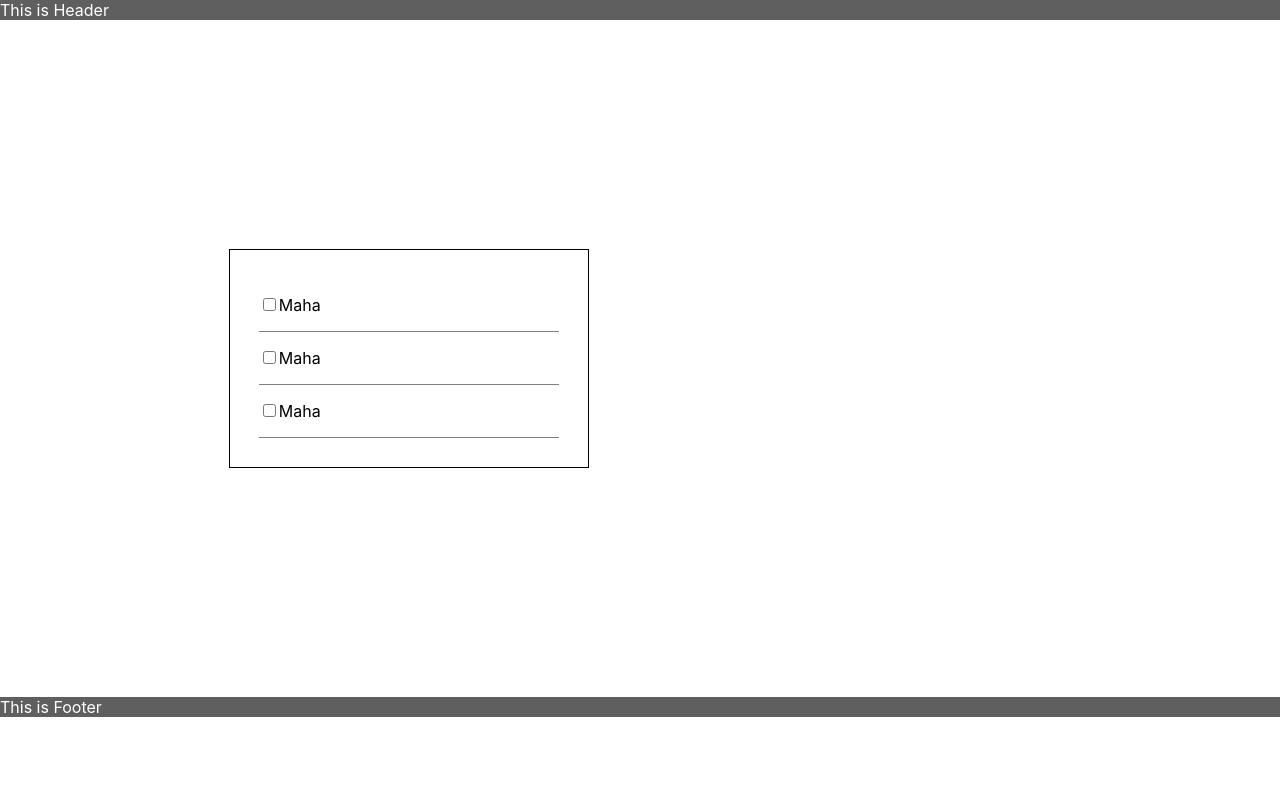
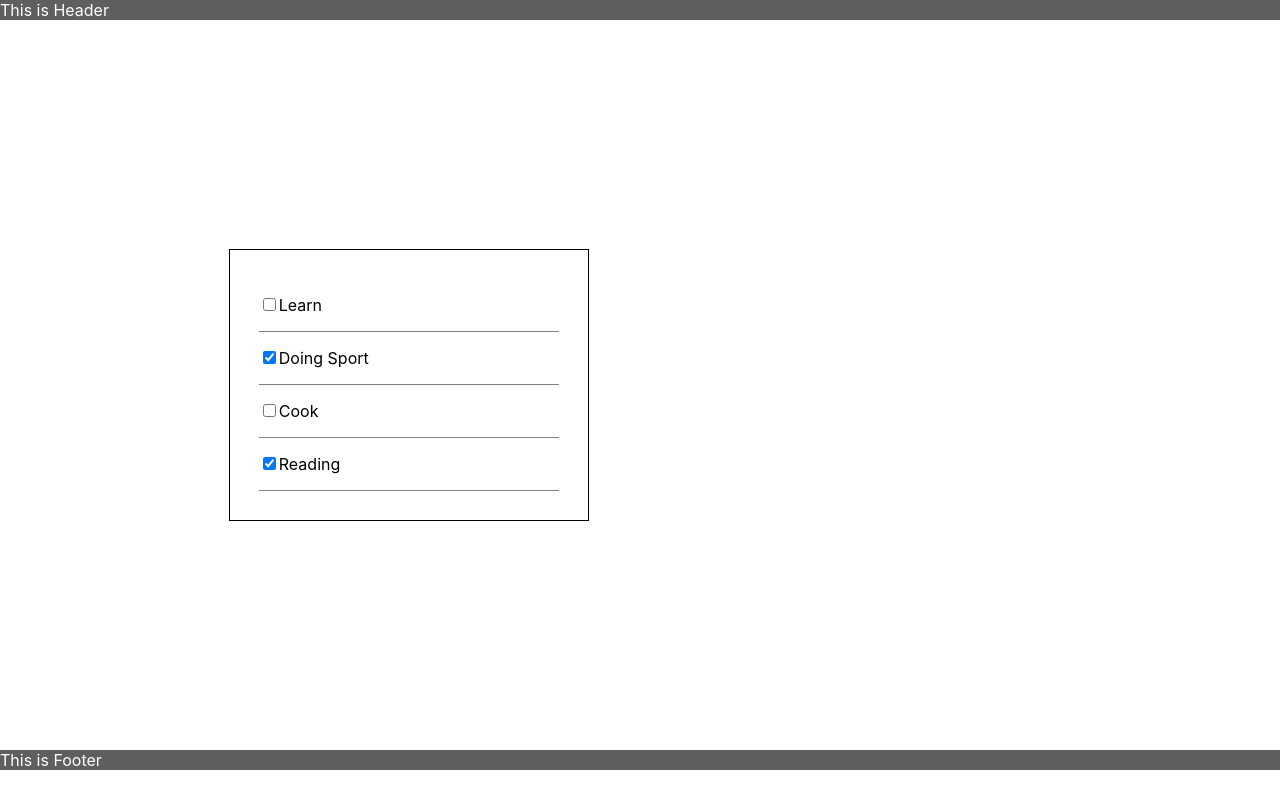
Before and after one commit to Maha-Alabsi/ToDo-list-project-using-Reactjs, a React (Create React App) app: page / in a window 1280 px wide. Built offline with nearby package versions, Linux system fonts and the light colour scheme.

Commit message:
dealing with props & mapping components

```diff
--- a/src/components/App.js
+++ b/src/components/App.js
@@ -1,32 +1,24 @@
 import React from 'react';
 import Header from './Header';
+import todosData from './todoData';
 import ToDoItem from './ToDoItem';
 import Footer from './Footer';
 import './../css/App.css';
 
 
 function App() {
-  const child = "Merna";
-  const styleP={
-    color:'white',
-    backgroundColor:'red'
-  }
-  // const x="";
-  // if(x){
-  //    styleP.color="yellow"
-  // }else{
-  //    styleP.color="blue"
-  // }
-
-  // <p style={{backgroundColor:'blue'}}>Maha</p>
+  //To make adding items more Dynamic
+  const toDoRender = todosData.map((item)=>{
+    return(
+    <ToDoItem key={item.id} text={item.text} status={item.completed}/>
+    );
+  });
 
   return (
     <div>
       <Header />
     <div className="ToDoList">
-      <ToDoItem />
-      <ToDoItem />
-      <ToDoItem />
+         {toDoRender}
     </div>
     <Footer />
     </div>
--- a/src/components/ToDoItem.js
+++ b/src/components/ToDoItem.js
@@ -1,10 +1,10 @@
 import React from 'react';
 import './../css/App.css'
-function ToDoItem(){
+function ToDoItem(props){
     return(
         <div className="check-item">
-        <input type="checkbox"/>
-            <p>Maha</p>
+        <input type="checkbox" checked={props.status}/>
+        <p>{props.text}</p>
         </div>
     );
 }
--- /dev/null
+++ b/src/components/todoData.js
@@ -0,0 +1,24 @@
+const todosData =[
+    {
+        id: 1,
+        text: "Learn",
+        completed: false
+    },
+    {
+        id: 2,
+        text: "Doing Sport",
+        completed: true
+    },
+    {
+        id: 3,
+        text: "Cook",
+        completed: false
+    },
+    {
+        id: 4,
+        text: "Reading",
+        completed: true
+    }
+]
+
+export default todosData;
```
Also changed, not shown: 1 other file (tests, documents, lock files or other folders).
